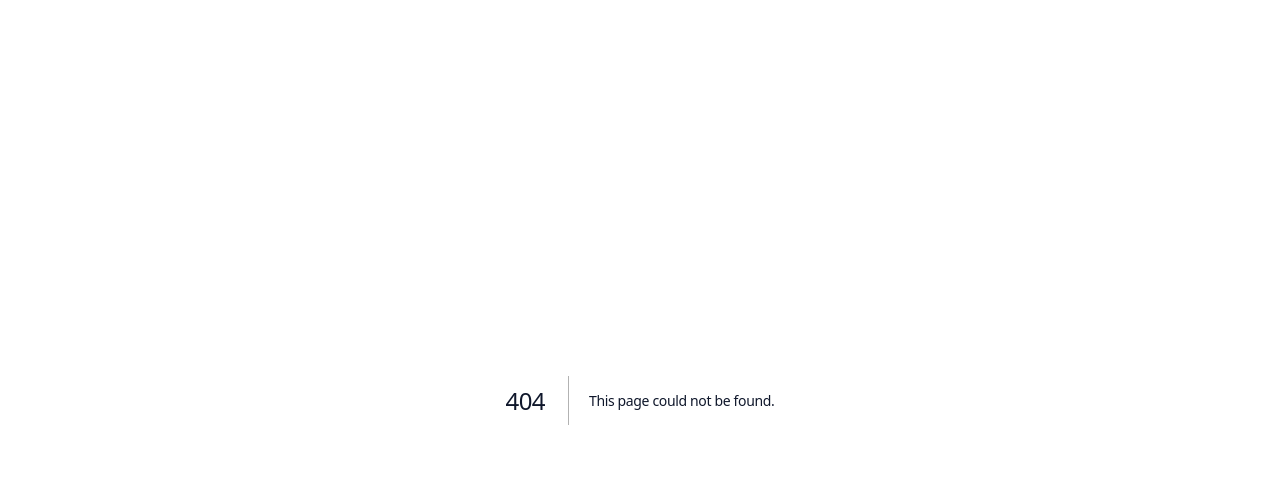
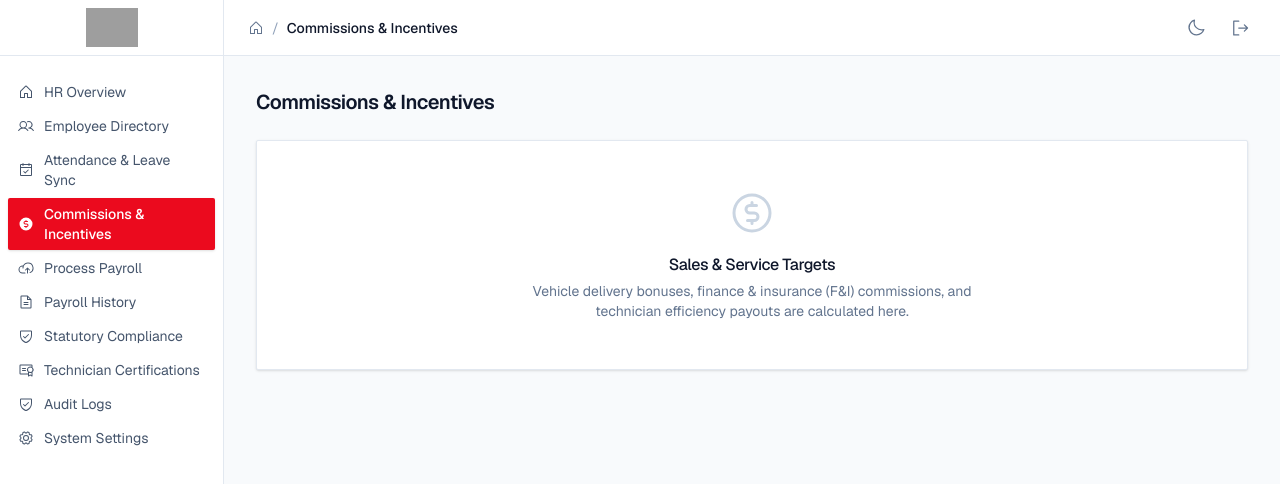
Before and after one commit to shivaacodes/Payroll-Automation-System, a Next.js app in the folder frontend/: page /dashboard/commissions in a window 1280 px wide. Before the commit this address had no page. Shown: the top 484 px of the page. Built offline with nearby package versions, Linux system fonts and the light colour scheme; grey boxes are pictures that could not be loaded.

Commit message:
feat: restructure sidebar to match nippon toyota dealership operations

```diff
--- /dev/null
+++ b/frontend/app/dashboard/attendance/page.tsx
@@ -0,0 +1,17 @@
+import React from 'react';
+import { CalendarCheck } from '@phosphor-icons/react/dist/ssr';
+
+export default function AttendancePage() {
+  return (
+    <div className="space-y-6">
+      <div className="flex items-center justify-between">
+        <h2 className="text-xl font-semibold text-slate-900 dark:text-white">Attendance & Leave Sync</h2>
+      </div>
+      <div className="bg-card border border-border rounded-sm p-12 flex flex-col items-center justify-center text-center shadow-sm">
+        <CalendarCheck className="w-12 h-12 text-slate-300 dark:text-slate-600 mb-4" />
+        <h3 className="text-base font-medium text-slate-900 dark:text-white">Biometric Data Sync</h3>
+        <p className="text-sm text-slate-500 mt-1 max-w-md">Shift logs, absences, and biometric punch data from all dealership branches are processed here prior to payroll execution.</p>
+      </div>
+    </div>
+  );
+}
--- /dev/null
+++ b/frontend/app/dashboard/certifications/page.tsx
@@ -0,0 +1,17 @@
+import React from 'react';
+import { Certificate } from '@phosphor-icons/react/dist/ssr';
+
+export default function CertificationsPage() {
+  return (
+    <div className="space-y-6">
+      <div className="flex items-center justify-between">
+        <h2 className="text-xl font-semibold text-slate-900 dark:text-white">Technician Certifications</h2>
+      </div>
+      <div className="bg-card border border-border rounded-sm p-12 flex flex-col items-center justify-center text-center shadow-sm">
+        <Certificate className="w-12 h-12 text-slate-300 dark:text-slate-600 mb-4" />
+        <h3 className="text-base font-medium text-slate-900 dark:text-white">Global Toyota Standards</h3>
+        <p className="text-sm text-slate-500 mt-1 max-w-md">Track Pro-Technician and Diagnostic Master Technician certifications that impact salary tiering.</p>
+      </div>
+    </div>
+  );
+}
--- /dev/null
+++ b/frontend/app/dashboard/commissions/page.tsx
@@ -0,0 +1,17 @@
+import React from 'react';
+import { CurrencyCircleDollar } from '@phosphor-icons/react/dist/ssr';
+
+export default function CommissionsPage() {
+  return (
+    <div className="space-y-6">
+      <div className="flex items-center justify-between">
+        <h2 className="text-xl font-semibold text-slate-900 dark:text-white">Commissions & Incentives</h2>
+      </div>
+      <div className="bg-card border border-border rounded-sm p-12 flex flex-col items-center justify-center text-center shadow-sm">
+        <CurrencyCircleDollar className="w-12 h-12 text-slate-300 dark:text-slate-600 mb-4" />
+        <h3 className="text-base font-medium text-slate-900 dark:text-white">Sales & Service Targets</h3>
+        <p className="text-sm text-slate-500 mt-1 max-w-md">Vehicle delivery bonuses, finance & insurance (F&I) commissions, and technician efficiency payouts are calculated here.</p>
+      </div>
+    </div>
+  );
+}
--- /dev/null
+++ b/frontend/app/dashboard/compliance/page.tsx
@@ -0,0 +1,17 @@
+import React from 'react';
+import { ShieldCheck } from '@phosphor-icons/react/dist/ssr';
+
+export default function CompliancePage() {
+  return (
+    <div className="space-y-6">
+      <div className="flex items-center justify-between">
+        <h2 className="text-xl font-semibold text-slate-900 dark:text-white">Statutory Compliance</h2>
+      </div>
+      <div className="bg-card border border-border rounded-sm p-12 flex flex-col items-center justify-center text-center shadow-sm">
+        <ShieldCheck className="w-12 h-12 text-slate-300 dark:text-slate-600 mb-4" />
+        <h3 className="text-base font-medium text-slate-900 dark:text-white">PF, ESI & Professional Tax</h3>
+        <p className="text-sm text-slate-500 mt-1 max-w-md">Automated challan generation and Form 16 documentation for local and federal tax authorities.</p>
+      </div>
+    </div>
+  );
+}
--- a/frontend/app/dashboard/roster/page.tsx
+++ /dev/null
@@ -1,17 +0,0 @@
-import React from 'react';
-import { BuildingOffice } from '@phosphor-icons/react/dist/ssr';
-
-export default function DepartmentRoster() {
-  return (
-    <div className="space-y-6">
-      <div className="flex items-center justify-between">
-        <h2 className="text-xl font-semibold text-slate-900 dark:text-white">Department Roster</h2>
-      </div>
-      <div className="bg-card border border-border rounded-sm p-12 flex flex-col items-center justify-center text-center shadow-sm">
-        <BuildingOffice className="w-12 h-12 text-slate-300 dark:text-slate-600 mb-4" />
-        <h3 className="text-base font-medium text-slate-900 dark:text-white">Organizational Hierarchy</h3>
-        <p className="text-sm text-slate-500 mt-1 max-w-md">Branch mapping and hierarchical roles are currently being synced with the central dealership ERP.</p>
-      </div>
-    </div>
-  );
-}
--- a/frontend/app/dashboard/tax/page.tsx
+++ /dev/null
@@ -1,17 +0,0 @@
-import React from 'react';
-import { Receipt } from '@phosphor-icons/react/dist/ssr';
-
-export default function TaxDocuments() {
-  return (
-    <div className="space-y-6">
-      <div className="flex items-center justify-between">
-        <h2 className="text-xl font-semibold text-slate-900 dark:text-white">Tax Documents</h2>
-      </div>
-      <div className="bg-card border border-border rounded-sm p-12 flex flex-col items-center justify-center text-center shadow-sm">
-        <Receipt className="w-12 h-12 text-slate-300 dark:text-slate-600 mb-4" />
-        <h3 className="text-base font-medium text-slate-900 dark:text-white">End of Year Tax Filings</h3>
-        <p className="text-sm text-slate-500 mt-1 max-w-md">Form 16 and corporate tax documents will automatically populate here after the financial year closes.</p>
-      </div>
-    </div>
-  );
-}
--- a/frontend/components/layout/Sidebar.tsx
+++ b/frontend/components/layout/Sidebar.tsx
@@ -8,22 +8,24 @@ import {
   House,
   CloudArrowUp,
   Users,
-  Receipt,
   FileText,
-  BuildingOffice,
   ShieldCheck,
   Gear,
-  Bank
+  CalendarCheck,
+  CurrencyCircleDollar,
+  Certificate
 } from '@phosphor-icons/react/dist/ssr';
 import { useTheme } from 'next-themes';
 
 export const navItems = [
   { href: '/dashboard', label: 'HR Overview', icon: House },
   { href: '/dashboard/employees', label: 'Employee Directory', icon: Users },
+  { href: '/dashboard/attendance', label: 'Attendance & Leave Sync', icon: CalendarCheck },
+  { href: '/dashboard/commissions', label: 'Commissions & Incentives', icon: CurrencyCircleDollar },
   { href: '/dashboard/upload', label: 'Process Payroll', icon: CloudArrowUp },
   { href: '/dashboard/reports', label: 'Payroll History', icon: FileText },
-  { href: '/dashboard/tax', label: 'Tax Documents', icon: Receipt },
-  { href: '/dashboard/roster', label: 'Department Roster', icon: BuildingOffice },
+  { href: '/dashboard/compliance', label: 'Statutory Compliance', icon: ShieldCheck },
+  { href: '/dashboard/certifications', label: 'Technician Certifications', icon: Certificate },
   { href: '/dashboard/audit', label: 'Audit Logs', icon: ShieldCheck },
   { href: '/dashboard/settings', label: 'System Settings', icon: Gear },
 ];
```
